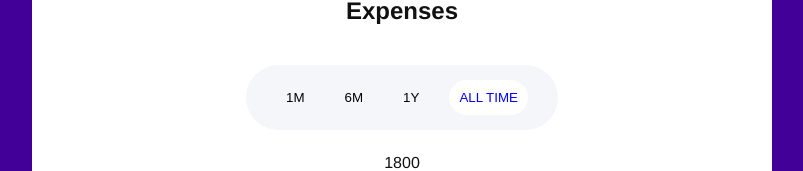
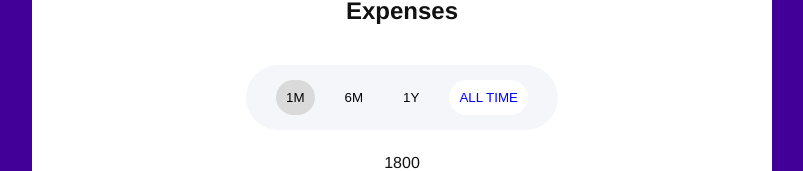
Before and after one commit to HasibGit/GoZayaan_Assessment_Task, an Angular app: page / in a window 1280 px wide. In both pictures the pointer is over the button "1M". Shown: the part 290-461 px from the top of the page, without its empty margins (238-1041 px from the left). Built offline with nearby package versions, Linux system fonts and the light colour scheme.

Commit message:
button hover effect added

```diff
--- a/src/app/components/chart-filter/chart-filter.component.scss
+++ b/src/app/components/chart-filter/chart-filter.component.scss
@@ -5,6 +5,11 @@ button {
   background-color: transparent;
   padding: 10px;
   border-radius: 30px;
+}
+
+button:hover {
+  background-color: $filter-button-hover-bg;
+  cursor: pointer;
 }
 
 .selected-button {
--- a/src/color-variables.scss
+++ b/src/color-variables.scss
@@ -10,3 +10,5 @@ $text-color: #111111;
 $faded-text-color: #938fa3;
 
 $filter-bg: #f5f6fa;
+
+$filter-button-hover-bg: #dadada;
```
